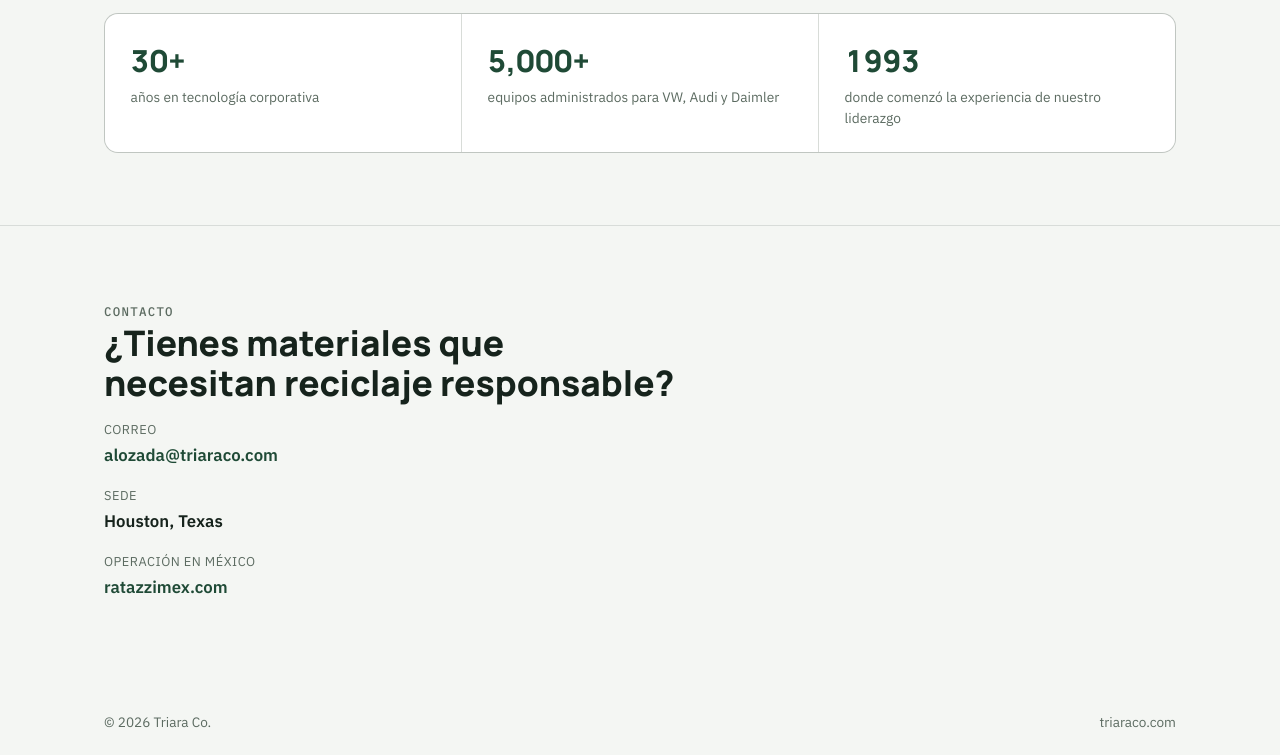
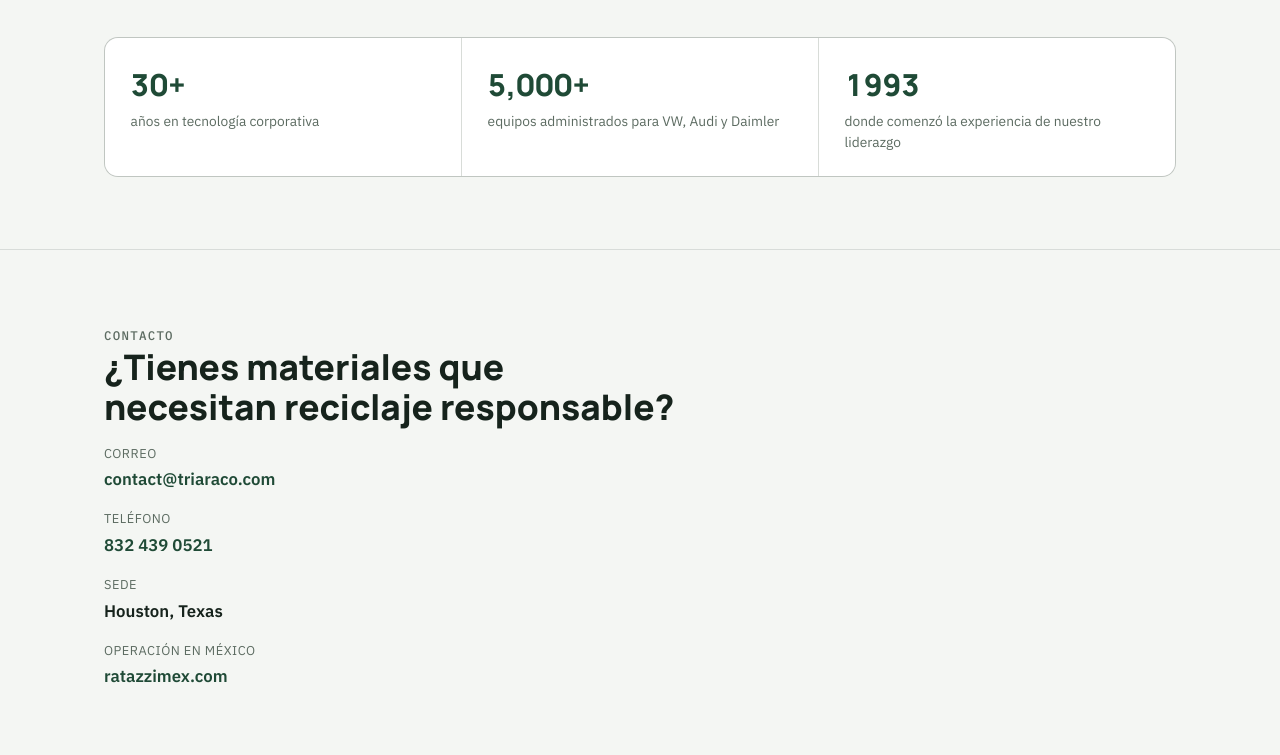
Before and after one commit to alozadan/triaraco, a plain HTML site: page es.html in a window 1280 px wide. Shown: the part 2327-3082 px from the top of the page. Drawn offline with Linux system fonts and the light colour scheme.

Commit message:
Update contact to contact@triaraco.com + phone, mention secure data wiping
Co-Authored-By: Claude Sonnet 5 <noreply@anthropic.com>

```diff
--- a/es.html
+++ b/es.html
@@ -148,7 +148,7 @@
       <div class="focus-card">
         <div class="icon">💻</div>
         <h3>Reciclaje de Tecnología</h3>
-        <p>Computadoras, laptops y equipo corporativo recuperados y procesados de forma responsable — a través de nuestra operación en México, Ratazzi México.</p>
+        <p>Computadoras, laptops y equipo corporativo recuperados y procesados de forma responsable — incluyendo borrado seguro de datos — a través de nuestra operación en México, Ratazzi México.</p>
       </div>
       <div class="focus-card">
         <div class="icon">🔋</div>
@@ -217,7 +217,11 @@
       <ul class="contact-list">
         <li>
           <span class="k">Correo</span>
-          <span class="v"><a href="mailto:alozada@triaraco.com">alozada@triaraco.com</a></span>
+          <span class="v"><a href="mailto:contact@triaraco.com">contact@triaraco.com</a></span>
+        </li>
+        <li>
+          <span class="k">Teléfono</span>
+          <span class="v"><a href="tel:+18324390521">832 439 0521</a></span>
         </li>
         <li>
           <span class="k">Sede</span>
```
Also changed, not shown: index.html (+6 -2 lines).
